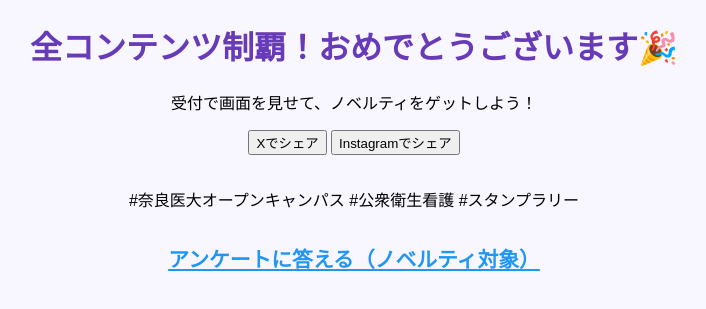
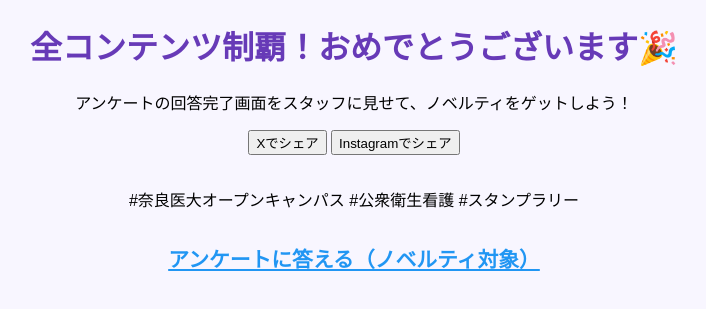
Before and after one commit to GISPHN/stamp-rally, a plain HTML site: page complete.html in a window 1280 px wide. Shown: the part 93-402 px from the top of the page, without its empty margins (286-992 px from the left). Drawn offline with Linux system fonts and the light colour scheme.

Commit message:
Update complete.html

```diff
--- a/complete.html
+++ b/complete.html
@@ -9,7 +9,7 @@
   <div class="celebrate">
     <img src="complete.png" alt="Complete!" style="width:120px;">
     <h1>全コンテンツ制覇！おめでとうございます🎉</h1>
-    <p>受付で画面を見せて、ノベルティをゲットしよう！</p>
+    <p>アンケートの回答完了画面をスタッフに見せて、ノベルティをゲットしよう！</p>
     <div class="sns-buttons">
       <button onclick="postToX()">Xでシェア</button>
       <button onclick="postToInstagram()">Instagramでシェア</button>
```
